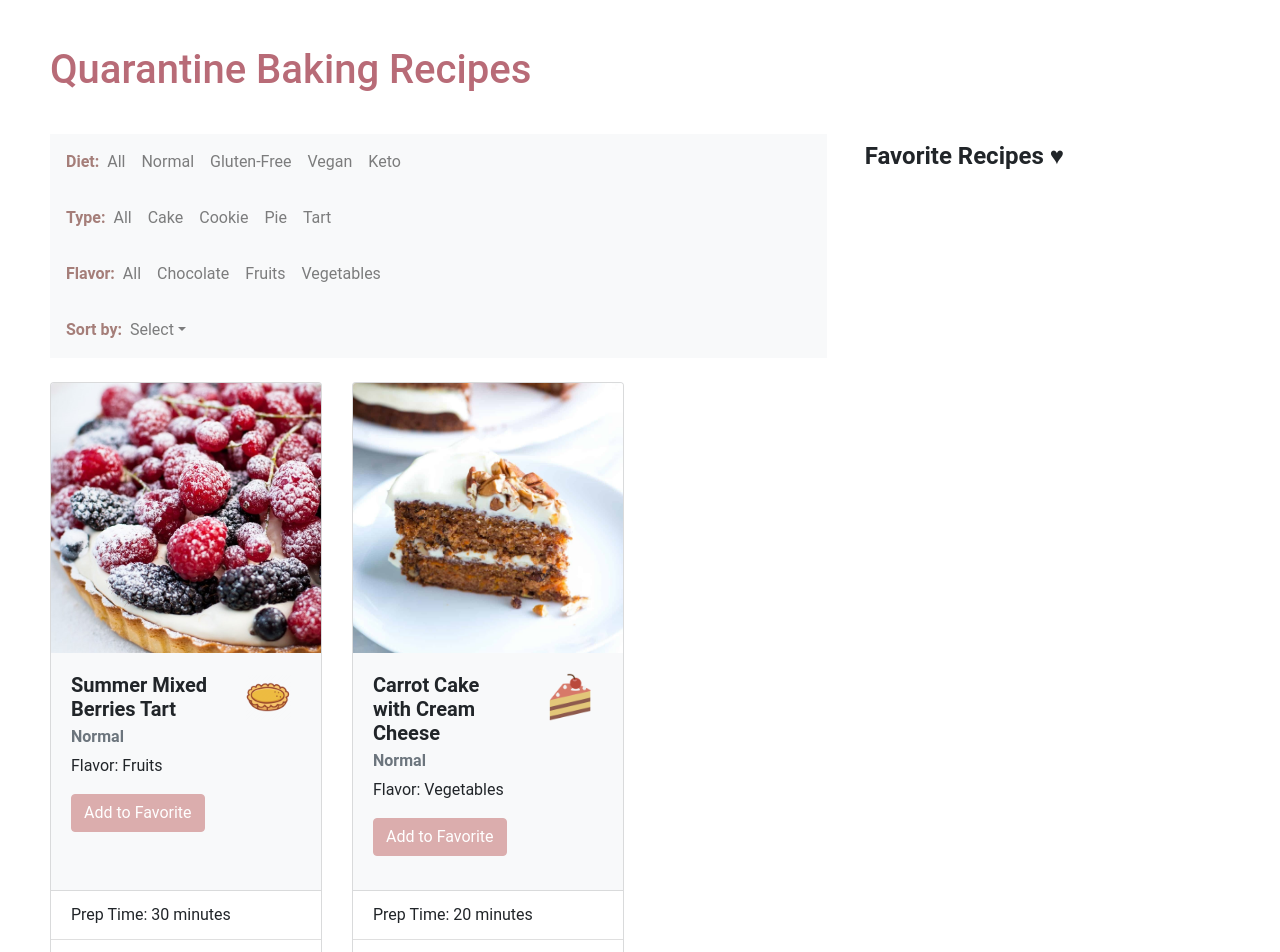
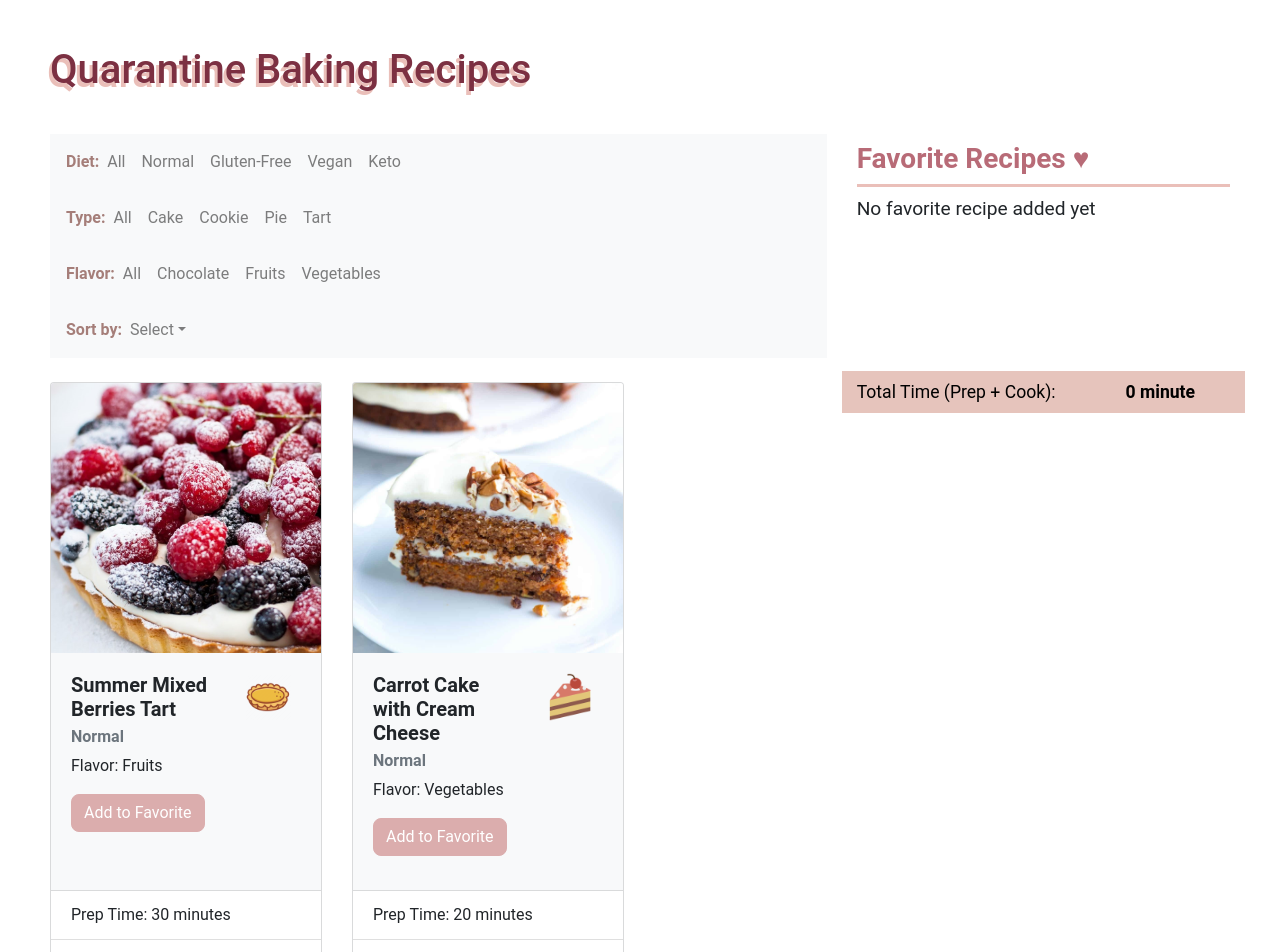
Before and after one commit to yli153/recipe-app, a React (Create React App) app: page / in a window 1280 px wide. Shown: the top 952 px of the page. Built offline with nearby package versions, Linux system fonts and the light colour scheme.

Commit message:
aggregator

```diff
--- a/src/App.js
+++ b/src/App.js
@@ -1,42 +1,59 @@
-import React from 'react';
+import React, {Component} from 'react';
 import './App.css';
 import Row from 'react-bootstrap/Row';
 import Col from 'react-bootstrap/Col';
 import 'bootstrap/dist/css/bootstrap.min.css';
 import FilteredList from './FilteredList';
+import FavoriteSection from './FavoriteSection';
 
-const productList=[
-  {name: "Summer Mixed Berries Tart", prep: 30, cook: 20, diet: "Normal", type: "Tart", flavor: "Fruits", servings: 8, img: 'recipes/berries_tart.jpg'},
-  {name: "Carrot Cake with Cream Cheese", prep: 20, cook: 45, diet: "Normal", type: "Cake", flavor: "Vegetables", servings: 16, img: 'recipes/carrot_cake.jpg'},
-  {name: "French Apple Tart", prep: 25, cook: 70, diet: "Normal", type: "Tart", flavor: "Fruits", servings: 10, img: 'recipes/apple_tart.jpg'},
-  {name: "Strawberry Oatmeal Cookies", prep: 15, cook: 15, diet: "Normal", type: "Cookie", flavor: "Fruits", servings: 24, img: 'recipes/oatmeal_cookies.jpg'},
-  {name: "Old-Fashioned Peach Pie", prep: 45, cook: 60, diet: "Normal", type: "Pie", flavor: "Fruits", servings: 8, img: 'recipes/peach_pie.jpg'},
-  {name: "Red Velvet White Chocolate Chip Cookies", prep: 30, cook: 25, diet: "Normal", type: "Cookie", flavor: "Chocolate", servings: 22, img: 'recipes/velvet_cookies.jpg'},
-  {name: "Strawberry Coconut-Crust Cheesecake", prep: 40, cook: 60, diet: "Gluten-Free", type: "Cake", flavor: "Fruits", servings: 12, img: 'recipes/gf_cheesecake.jpg'},
-  {name: "Chocolate Ganache Tart", prep: 15, cook: 15, diet: "Gluten-Free", type: "Tart", flavor: "Chocolate", servings: 8, img: 'recipes/gf_choco_tart.jpg'},
-  {name: "Lime Tart", prep: 30, cook: 20, diet: "Gluten-Free", type: "Tart", flavor: "Fruits", servings: 12, img: 'recipes/gf_lime_tart.jpg'},
-  {name: "Chocolate Chip Cookies", prep: 15, cook: 20, diet: "Vegan", type: "Cookie", flavor: "Chocolate", servings: 24, img: 'recipes/vegan_choco_cookie.jpg'},
-  {name: "Cinnamon Apple Cake", prep: 20, cook: 45, diet: "Vegan", type: "Cake", flavor: "Fruits", servings: 12, img: 'recipes/vegan_apple_cake.PNG'},
-  {name: "Banana Cream Pie", prep: 60, cook: 40, diet: "Vegan", type: "Pie", flavor: "Fruits", servings: 8, img: 'recipes/vegan_banana_pie.jpg'},
-  {name: "Chocolate Lava Cake", prep: 15, cook: 40, diet: "Keto", type: "Cake", flavor: "Chocolate", servings: 12, img: 'recipes/keto_choco_cake.jpg'},
-  {name: "Pumpkin Cheesecake", prep: 20, cook: 80, diet: "Keto", type: "Cake", flavor: "Vegetables", servings: 16, img: 'recipes/keto_pumpkin_cheesecake.jpg'},
-  {name: "Pumpkin Pie", prep: 15, cook: 45, diet: "Keto", type: "Pie", flavor: "Vegetables", servings: 16, img: 'recipes/keto_pumpkin_pie.jpg'}
-]
+class App extends Component {
+  constructor() {
+    super();
+    this.state = {
+      productList: [
+        {id: "a", name: "Summer Mixed Berries Tart", prep: 30, cook: 20, diet: "Normal", type: "Tart", flavor: "Fruits", servings: 8, img: 'recipes/berries_tart.jpg', isFavorite: false},
+        {id: "b", name: "Carrot Cake with Cream Cheese", prep: 20, cook: 45, diet: "Normal", type: "Cake", flavor: "Vegetables", servings: 16, img: 'recipes/carrot_cake.jpg', isFavorite: false},
+        {id: "c", name: "French Apple Tart", prep: 25, cook: 70, diet: "Normal", type: "Tart", flavor: "Fruits", servings: 10, img: 'recipes/apple_tart.jpg', isFavorite: false},
+        {id: "d", name: "Strawberry Oatmeal Cookies", prep: 15, cook: 15, diet: "Normal", type: "Cookie", flavor: "Fruits", servings: 24, img: 'recipes/oatmeal_cookies.jpg', isFavorite: false},
+        {id: "e", name: "Old-Fashioned Peach Pie", prep: 45, cook: 60, diet: "Normal", type: "Pie", flavor: "Fruits", servings: 8, img: 'recipes/peach_pie.jpg', isFavorite: false},
+        {id: "f", name: "Red Velvet White Chocolate Chip Cookies", prep: 30, cook: 25, diet: "Normal", type: "Cookie", flavor: "Chocolate", servings: 22, img: 'recipes/velvet_cookies.jpg', isFavorite: false},
+        {id: "g", name: "Strawberry Coconut-Crust Cheesecake", prep: 40, cook: 60, diet: "Gluten-Free", type: "Cake", flavor: "Fruits", servings: 12, img: 'recipes/gf_cheesecake.jpg', isFavorite: false},
+        {id: "h", name: "Chocolate Ganache Tart", prep: 15, cook: 15, diet: "Gluten-Free", type: "Tart", flavor: "Chocolate", servings: 8, img: 'recipes/gf_choco_tart.jpg', isFavorite: false},
+        {id: "i", name: "Lime Tart", prep: 30, cook: 20, diet: "Gluten-Free", type: "Tart", flavor: "Fruits", servings: 12, img: 'recipes/gf_lime_tart.jpg', isFavorite: false},
+        {id: "j", name: "Chocolate Chip Cookies", prep: 15, cook: 20, diet: "Vegan", type: "Cookie", flavor: "Chocolate", servings: 24, img: 'recipes/vegan_choco_cookie.jpg', isFavorite: false},
+        {id: "k", name: "Cinnamon Apple Cake", prep: 20, cook: 45, diet: "Vegan", type: "Cake", flavor: "Fruits", servings: 12, img: 'recipes/vegan_apple_cake.PNG', isFavorite: false},
+        {id: "l", name: "Banana Cream Pie", prep: 60, cook: 40, diet: "Vegan", type: "Pie", flavor: "Fruits", servings: 8, img: 'recipes/vegan_banana_pie.jpg', isFavorite: false},
+        {id: "m", name: "Chocolate Lava Cake", prep: 15, cook: 40, diet: "Keto", type: "Cake", flavor: "Chocolate", servings: 12, img: 'recipes/keto_choco_cake.jpg', isFavorite: false},
+        {id: "n", name: "Pumpkin Cheesecake", prep: 20, cook: 80, diet: "Keto", type: "Cake", flavor: "Vegetables", servings: 16, img: 'recipes/keto_pumpkin_cheesecake.jpg', isFavorite: false},
+        {id: "o", name: "Pumpkin Pie", prep: 15, cook: 45, diet: "Keto", type: "Pie", flavor: "Vegetables", servings: 16, img: 'recipes/keto_pumpkin_pie.jpg', isFavorite: false}
+      ],
+    };
+  }
 
-function App() {
+  addFavorite = item => {
+    item.isFavorite = true;
+
+  };
+
+  removeItem = item => {
+    item.isFavorite = false;
+  };
+
+  render() {
     return (
       <main>
       <h1 class="mb-4 heading">Quarantine Baking Recipes</h1>
       <Row>
         <Col xs={8}>
-        <FilteredList list={productList}></FilteredList>
+          <FilteredList list={this.state.productList} addFavorite={this.addFavorite}></FilteredList>
         </Col>
         <Col xs={4}>
-        <h4 class="favorite-header"><b>Favorite Recipes &hearts;</b></h4>
+          <h3 class="favorite-header"><b>Favorite Recipes &hearts;</b></h3>
+          <FavoriteSection list={this.state.productList.filter(item => item.isFavorite)}></FavoriteSection>
           </Col>
     </Row>
     </main>
     );
   }
-
+}
 export default App;
--- a/src/DisplayList.js
+++ b/src/DisplayList.js
@@ -11,7 +11,7 @@ class DisplayList extends Component {
             return "No results match the filter(s)";
         }
         else {
-            let pastryCards = this.props.list.map(item => <PastryCard item={item}/>)
+            let pastryCards = this.props.list.map(item => <PastryCard item={item} addFavorite={this.props.addFavorite}/>)
             return (
                 <CardDeck>{pastryCards}</CardDeck>
             );
--- /dev/null
+++ b/src/FavoriteSection.js
@@ -0,0 +1,58 @@
+import React, {Component} from 'react';
+import Row from 'react-bootstrap/Row';
+import Col from 'react-bootstrap/Col';
+import Card from 'react-bootstrap/Card';
+import ListGroup from 'react-bootstrap/ListGroup';
+import Button from 'react-bootstrap/Button';
+import CardDeck from 'react-bootstrap/CardDeck';
+
+class FavoriteSection extends Component {
+    constructor(props) {
+        super(props);
+    }
+    createFavoriteItem = (item) => {
+        return(
+            <Card style={{ width: '5rem' }}>
+            <Card.Header>
+                <Row>
+                    <Col xs={8}><p class="favorite-item-name"><b>{item.name}</b></p></Col>
+                    <Col xs={4} className="remove-column"><Button variant="primary" className="remove-button">Remove</Button></Col>
+                </Row>
+            </Card.Header>
+            <ListGroup variant="flush">
+                <ListGroup.Item>Prep Time: {item.prep} minutes</ListGroup.Item>
+                <ListGroup.Item>Cook Time: {item.cook} minutes</ListGroup.Item>
+                <ListGroup.Item>Servings: {item.servings}</ListGroup.Item>
+            </ListGroup>
+            </Card>
+        );
+    };
+    render() {
+        if (this.props.list.length === 0) {
+            return (
+                <div>
+                    <p class="no-favorite">No favorite recipe added yet</p>
+                    <Row className="time-aggregator">
+                        <Col xs={8}>Total Time (Prep + Cook):</Col>
+                        <Col xs={4}><b>0 minute</b></Col>
+                    </Row>
+                </div>);
+        } else {
+            let favoriteCards = this.props.list.map(item => this.createFavoriteItem(item));
+            return (
+                <div>
+                    <CardDeck>{favoriteCards}</CardDeck>
+                    <Row className="time-aggregator">
+                        <Col xs={8}>Total Time (including Prep and Cook):</Col>
+                        <Col xs={4}>TBD</Col>
+                    </Row>
+                </div>
+            );
+
+
+        }
+
+    }
+}
+
+export default FavoriteSection;
--- a/src/FilteredList.js
+++ b/src/FilteredList.js
@@ -61,7 +61,7 @@ class FilteredList extends Component {
             sortCriteria: event
         })
         return event;
-    }
+    };
 
     sortList = (a, b) => {
         if (this.state.sortCriteria === "PrepAscending") {
@@ -79,13 +79,13 @@ class FilteredList extends Component {
         } else {
             return 0;
         }
-    }
+    };
 
     render() {
         return (
             <div>
             <TopBar onSelectFilterDiet={this.onSelectFilterDiet} onSelectFilterType={this.onSelectFilterType} onSelectFilterFlavor={this.onSelectFilterFlavor} onSelectSort={this.onSelectSort} sortTitle={this.state.sortCriteria}/>
-            <DisplayList list={this.props.list.filter(this.matchesFilterDiet).filter(this.matchesFilterType).filter(this.matchesFilterFlavor).sort(this.sortList)}/>
+            <DisplayList list={this.props.list.filter(this.matchesFilterDiet).filter(this.matchesFilterType).filter(this.matchesFilterFlavor).sort(this.sortList)} addFavorite={this.props.addFavorite}/>
             </div>
         );
     }
--- a/src/PastryCard.js
+++ b/src/PastryCard.js
@@ -21,10 +21,11 @@ class PastryCard extends Component {
             return 'recipes/pie_icon.png';
         }
     };
+
     render() {
         return (
-            <div>
-                <Card bg="light">
+            <div key={this.props.item.id}>
+                <Card bg="light" style={{ width: '17rem', height: '41rem'}}>
                     <Card.Img variant="top" width="100%" src={this.props.item.img} className="image" alt="pastry image"/>
                     <Card.Body>
                     <Row>
@@ -33,13 +34,13 @@ class PastryCard extends Component {
                     </Row>
                     <Card.Subtitle className="mb-2 text-muted"><b>{this.props.item.diet}</b></Card.Subtitle>
                     <Card.Text>Flavor: {this.props.item.flavor}</Card.Text>
-                    <Button variant="primary">Add to Favorite</Button>
+                    <Button variant="primary" onClick={() => this.props.addFavorite(this.props.item)}>Add to Favorite</Button>
                     </Card.Body>
                     <ListGroup className="list-group-flush">
                         <ListGroup.Item>Prep Time: {this.props.item.prep} minutes</ListGroup.Item>
                         <ListGroup.Item>Cook Time: {this.props.item.cook} minutes</ListGroup.Item>
                         <ListGroup.Item>Servings: {this.props.item.servings}</ListGroup.Item>
-                        </ListGroup>
+                    </ListGroup>
                 </Card>
             </div>
         );
--- a/src/index.css
+++ b/src/index.css
@@ -28,7 +28,8 @@ main {
 }
 
 .heading {
-  color: #b86b77;
+  color: #7c3042;
+  text-shadow: -3px 4px #eabfb9;
   padding-top: 1rem;
   padding-bottom: 1rem;
 }
@@ -38,8 +39,6 @@ main {
 }
 
 .card-deck .card {
-  width: 17rem;
-  height: 41rem;
   margin-bottom: 15px !important;
 }
 
@@ -51,6 +50,15 @@ main {
 .btn-primary {
   background-color: #dbadad !important;
   border-color: #dbadad !important;
+  border-radius: 8px !important;
+  color: white !important;
+}
+
+.btn-primary:hover {
+  background-color:white !important;
+  border: 3px solid #dbadad !important;
+  border-radius: 8px !important;
+  color: #332529 !important;
 }
 
 .category-color {
@@ -58,7 +66,34 @@ main {
 }
 
 .favorite-header {
+  color: #b86b77;
   padding-top: 0.5rem;
   padding-bottom: 0.5rem;
-  padding-left: 0.5rem;
+  border-bottom: 3px solid #eabfb9;
 }
+
+.time-aggregator {
+  background-color: #e6c4bc;
+  color: black;
+  padding-top: 0.5rem;
+  padding-bottom: 0.5rem;
+  font-size: 1.1rem;
+}
+
+.no-favorite {
+  min-height: 10rem;
+  font-size: 1.2rem;
+}
+
+.favorite-item-name {
+  font-size: 1.25rem;
+}
+
+.remove-column {
+  display: flex;
+  justify-content: flex-end;
+}
+
+.remove-button {
+  height: 2.5rem;
+}
```
Lines whose indentation alone changed are shown as unchanged.
